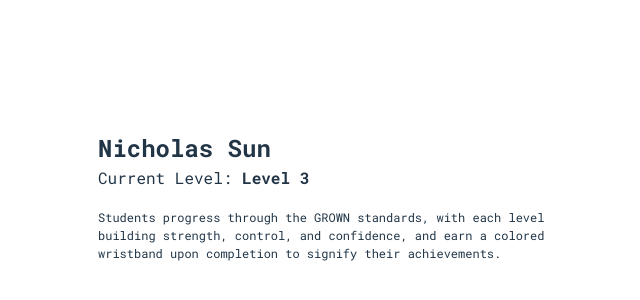
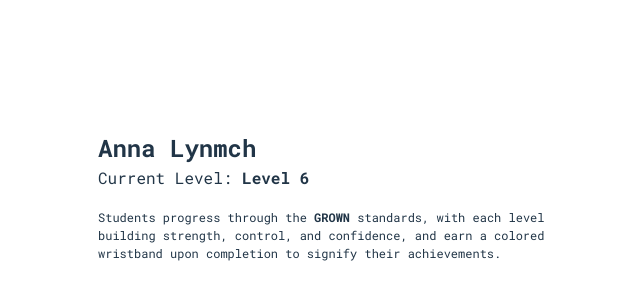
Before and after one commit to nicholaszsun/rewards-program-app, a React (Vite) app: page / in a window 1280 px wide. Shown: the part 204-504 px from the top of the page, without its empty margins (292-932 px from the left). Built offline with nearby package versions, Linux system fonts and the light colour scheme.

Commit message:
refactor: StudentInfoCard.jsx
destuctured the studentInfo.json to the varibale studentInfo so i would only pass what the child needs

```diff
--- a/src/components/StudentLevel.jsx
+++ b/src/components/StudentLevel.jsx
@@ -1,7 +1,7 @@
 const StudentLevel = ({ userLevel }) => {
   return (
     <div className="student-level">
-      Current Level: <strong>{userLevel?.level || "No Level"}</strong>
+      Current Level: <strong>{userLevel || "No Level"}</strong>
     </div>
   );
 };
--- a/src/components/StudentName.jsx
+++ b/src/components/StudentName.jsx
@@ -3,7 +3,7 @@ import "./StudentName.css";
 const StudentName = ({ userName }) => {
   return (
     <div className="student-name">
-      {userName?.name || "No matching student found"}
+      {userName || "No matching student found"}
     </div>
   );
 };
--- a/src/components/cards/StudentInfoCard.jsx
+++ b/src/components/cards/StudentInfoCard.jsx
@@ -3,15 +3,16 @@ import StudentLevel from "../../components/StudentLevel";
 import "./StudentInfoCard.css";
 
 const StudentInfoCard = ({ studentInfo }) => {
+  const { name, level } = studentInfo;
   return (
     <div className="student-info-card">
-      <StudentName userName={studentInfo} />
-      <StudentLevel userLevel={studentInfo} />
+      <StudentName userName={name} />
+      <StudentLevel userLevel={level} />
       <div className="tt-levels__page-break"></div>
       <p className="level-title__description">
-        Students progress through the GROWN standards, with each level building
-        strength, control, and confidence, and earn a colored wristband upon
-        completion to signify their achievements.
+        Students progress through the <strong>GROWN</strong> standards, with
+        each level building strength, control, and confidence, and earn a
+        colored wristband upon completion to signify their achievements.
       </p>
     </div>
   );
--- a/src/data/studentlist.json
+++ b/src/data/studentlist.json
@@ -1,4 +1,7 @@
 [
   { "id": 1, "name": "Nicholas Sun", "level": "Level 3" },
-  { "id": 2, "name": "Brian Wang", "level": "Level 5" }
+  { "id": 2, "name": "Brian Wang", "level": "Level 5" },
+  { "id": 3, "name": "Natalie Sun", "level": "Level 10" },
+  { "id": 4, "name": "Anna Lynmch", "level": "Level 6" },
+  { "id": 5, "name": "Hannah Ho", "level": "Level 7" }
 ]
--- a/src/pages/ProfilePage.jsx
+++ b/src/pages/ProfilePage.jsx
@@ -2,7 +2,7 @@ import studentList from "../data/studentlist.json";
 import StudentInfoCard from "../components/cards/StudentInfoCard.jsx";
 
 const ProfilePage = () => {
-  const loggedInUserId = 1;
+  const loggedInUserId = 4;
   const student = studentList.find((s) => s.id === loggedInUserId);
   console.log("ProfilePage student:", student);
   return (
```
